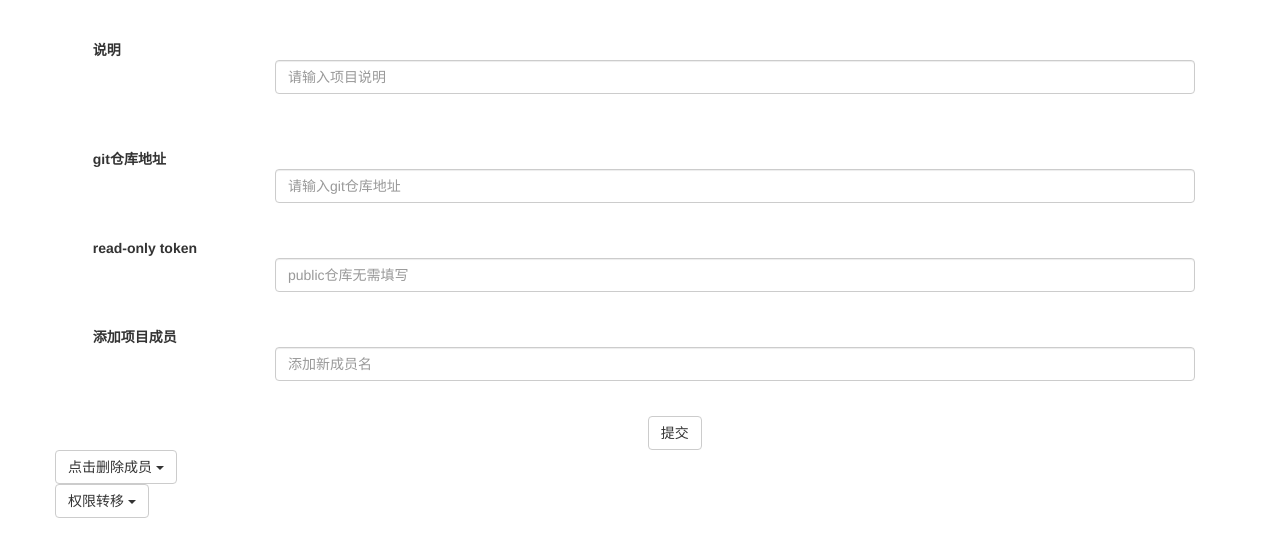
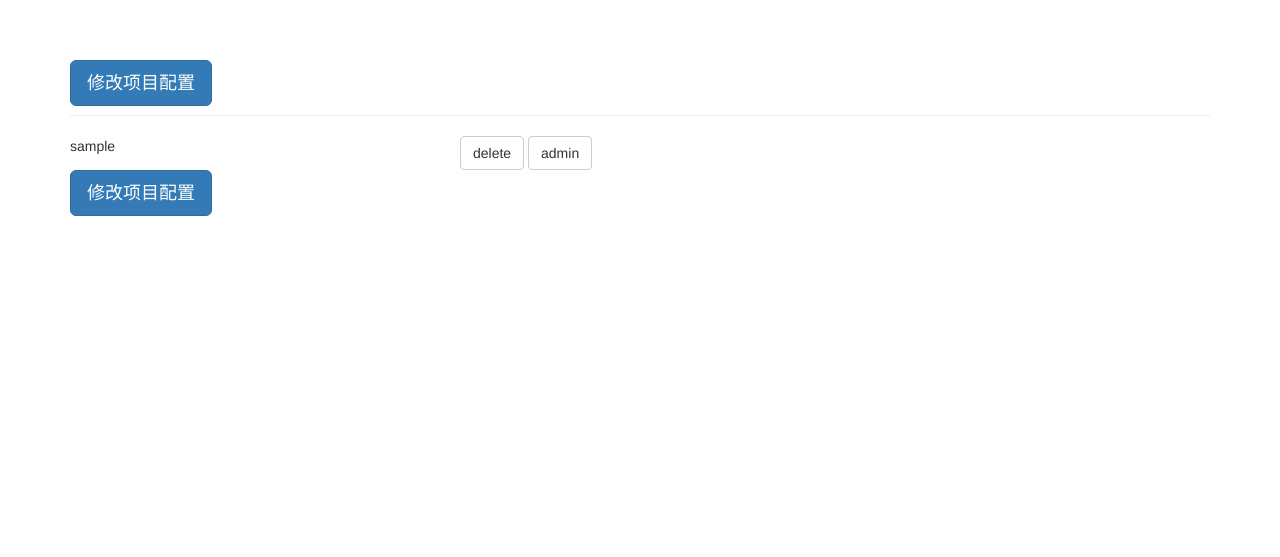
Before and after one commit to ChainWin/project_test, a Flask app: page /project/1/modify in a window 1280 px wide. Shown: the part 74-631 px from the top of the page. Run offline with Flask 2, Linux system fonts and the light colour scheme; the visitor is signed in with stand-in values (Sample User, id 1); a database or web service that is not in the repository returns one stand-in record (values such as "Sample title"); some libraries are stand-ins or nearby versions.

Commit message:
修改pro_modify.html

```diff
--- a/system/Project/project.py
+++ b/system/Project/project.py
@@ -169,7 +169,7 @@ def modify_project(pro_name):
     #新增和删除成员
     if ('new_member' in request.form) and (request.form['new_member']!=''):
         new_member = request.form['new_member']
-        if pro_type_check(member=newmember) is False:
+        if pro_type_check(member=new_member) is False:
             return u'the new member\'s name type not right'
         project = db.pro_collection.find_one({'project_name': pro_name,
                                               'project_member.username': new_member})
--- a/system/Project/templates/project_modify.html
+++ b/system/Project/templates/project_modify.html
@@ -6,6 +6,15 @@
     <link href="https://cdn.bootcss.com/bootstrap/3.3.7/css/bootstrap.min.css" rel="stylesheet">
     <script src="https://cdn.bootcss.com/jquery/1.12.4/jquery.min.js"></script>
     <script src="https://cdn.bootcss.com/bootstrap/3.3.7/js/bootstrap.min.js"></script>
+    <style>
+     .col-center-block{
+         float: none;
+         display: block;
+         margin-left: auto;
+         margin-right: auto;
+     }
+    </style>
+
     <title>修改项目配置</title>
 </head>
 <body>
@@ -29,73 +38,112 @@
   </nav>
 </div>
 <div class="container">
-  <form method="post">
+  <div class="page-header">
+  <div>
+        <button type="button" class="btn btn-lg btn-primary btn-myModal" data-toggle="modal">修改项目配置</button>
+        <div id="myModal" class="modal fade">
+            <div class="modal-dialog" style="width: 20%">
+                <div class="modal-content">
+                    <div class="modal-header">
+                        <button type="button" class="close" data-dismiss="modal" aria-hidden="true">&times;</button>
+                        <h4 class="modal-title">修改项目配置</h4>
+                    </div>
+                    <div class="modal-body">
+                        <div>
+                            <form>
                                 <div class="form-group">
-      <div class="col-lg-2 col-sm-2 col-xs-2">
-        <label for="illustration">说明</label>
-      </div>
-      <div class="col-lg-10 col-sm-10 col-xs-10">
+                                    <label class="control-label" for="illustration">说明</label>
                                     <input type="text" class="form-control" name="illustration" id="illustration" placeholder="请输入项目说明">
                                 </div>
+                                <div class="form-group">
+                                    <label class="control-label" for="git_address">git仓库地址</label>
+                                    <input type="password" class="form-control" name="git_address" id="git_address" placeholder="请输入git仓库地址">
                                 </div>
                                 <div class="form-group">
-      <div class="col-lg-2 col-sm-2 col-xs-2">
-        <label for="git_address">git仓库地址</label>
-      </div>
-      <div class="col-lg-10 col-sm-10 col-xs-10">
-        <input type="text" class="form-control" name="git_address" id="git_address" placeholder="请输入git仓库地址">
-      </div>
+                                    <label class="control-label" for="read_only_token">read-only token</label>
+                                    <input type="password" class="form-control" name="read_only_token" id="read_only_token" placeholder="public仓库无需填写">
                                 </div>
                                 <div class="form-group">
-      <div class="col-lg-2 col-sm-2 col-xs-2">
-        <label for="read_only_token">read-only token</label>
-      </div>
-      <div class="col-lg-10 col-sm-10 col-xs-10">
-        <input type="text" class="form-control" name="read_only_token" id="read_only_token" placeholder="public仓库无需填写">
-      </div>
+                                    <label class="control-label" for="new_member">read-only token</label>
+                                    <input type="password" class="form-control" name="new_member" id="new_member" placeholder="添加新成员名">
                                 </div>
                                 <div class="form-group">
-      <div class="col-lg-2 col-sm-2 col-xs-2">
-        <label for="read_only_token">添加项目成员</label>
-      </div>
-      <div class="col-lg-10 col-sm-10 col-xs-10">
-        <input type="text" class="form-control" name="new_member" id="new_member" placeholder="添加新成员名">
-      </div>
-    </div>
-     <div class="col-md-offset-6">
-      <button type="submit" class="btn btn-default">提交</button>
+                                    <button type="submit" class="btn btn-primary form-control">提交</button>
                                 </div>
                             </form>
-  <div class="row">
-   <div class="btn-group">
-       <button type="button" class="btn btn-default dropdown-toggle" data-toggle="dropdown" aria-haspopup="true" aria-expanded="false">
-      点击删除成员 <span class="caret"></span>
-       </button>
-       <ul class="dropdown-menu">
-        {% for pro in project_member %}
-          <form action="" method="POST" class="no-style">
-            <input type="hidden" name="delete" value={{pro['username']}}>
-            <button type="submit" >{{pro['username']}}</button>
-          </form>
-        {% endfor %}
-       </ul>
-   </div>
-  </div>
-  <div class="row">
-   <div class="btn-group">
-    <button type="button" class="btn btn-default dropdown-toggle" data-toggle="dropdown" aria-haspopup="true" aria-expanded="false">
-      权限转移 <span class="caret"></span>
-    </button>
-    <ul class="dropdown-menu">
-       {% for pro in project_member %}
-          <form action="" method="POST" class="no-style">
-            <input type="hidden" name="new_owner" value={{pro['username']}}>
-            <button type="submit" >{{pro['username']}}</button>
-          </form>
-       {% endfor %}
-    </ul>
                         </div>
                     </div>
                 </div>
+            </div>
+        </div>
+  </div>
+  </div>
+ {% for pro in project_member %}
+  <div class="row">
+    <div class="col-md-4">{{pro['username']}}</div>
+    <div class="col-md-8">
+        <form action="" method="POST" class="no-style">
+          <button type="submit" class="btn btn-default">
+          <input type="hidden" name="delete" value={{pro['username']}}>delete
+          </button>
+          <button class="btn btn-default" type="submit">
+          <input type="hidden" name="new_owner" value={{pro['username']}}>admin
+          </button>
+        </form>
+    </div>
+  </div>
+ {% endfor %}
+  <div>
+        <button type="button" class="btn btn-lg btn-primary btn-myModal" data-toggle="modal">修改项目配置</button>
+        <div id="myModal" class="modal fade">
+            <div class="modal-dialog" style="width: 20%">
+                <div class="modal-content">
+                    <div class="modal-header">
+                        <button type="button" class="close" data-dismiss="modal" aria-hidden="true">&times;</button>
+                        <h4 class="modal-title">修改项目配置</h4>
+                    </div>
+                    <div class="modal-body">
+                        <div>
+                            <form>
+                                <div class="form-group">
+                                    <label class="control-label" for="illustration">说明</label>
+                                    <input type="text" class="form-control" name="illustration" id="illustration" placeholder="请输入项目说明">
+                                </div>
+                                <div class="form-group">
+                                    <label class="control-label" for="git_address">git仓库地址</label>
+                                    <input type="password" class="form-control" name="git_address" id="git_address" placeholder="请输入git仓库地址">
+                                </div>
+                                <div class="form-group">
+                                    <label class="control-label" for="read_only_token">read-only token</label>
+                                    <input type="password" class="form-control" name="read_only_token" id="read_only_token" placeholder="public仓库无需填写">
+                                </div>
+                                <div class="form-group">
+                                    <label class="control-label" for="new_member">read-only token</label>
+                                    <input type="password" class="form-control" name="new_member" id="new_member" placeholder="添加新成员名">
+                                </div>
+                                <div class="form-group">
+                                    <button type="submit" class="btn btn-primary form-control">提交</button>
+                                </div>
+                            </form>
+                        </div>
+                    </div>
+                </div>
+            </div>
+        </div>
+  </div>
+<script>
+    $(function () {
+        $(".btn-myModal").click(function () {
+            $("#myModal").modal({
+                keyboard:true,
+//                remote:"../Alerts.html"
+            })
+        })
+        $("#myModal").on("hidden.bs.modal",function () {
+//            alert('test');
+        })
+    })
+</script>
+
 </body>
 </html>
--- a/system/app.py
+++ b/system/app.py
@@ -2,7 +2,7 @@
 
 import os
 import datetime
-from flask import Flask
+from flask import Flask, render_template
 from Project.project import project_bp
 from Task.tartask import task_bp
 from Login.login import login_bp
@@ -14,6 +14,13 @@ app.register_blueprint(login_bp)
 app.register_blueprint(project_bp)
 app.register_blueprint(task_bp)
 
+@app.errorhandler(404)
+def page_not_found(e):
+    return render_template('404.html')
+
+@app.errorhandler(500)
+def internal_server_error(e):
+    return render_template('500.html')
 
 if __name__=="__main__":
     app.run()
```
Also changed, not shown: 2 other files. Lines whose indentation alone changed are shown as unchanged.
